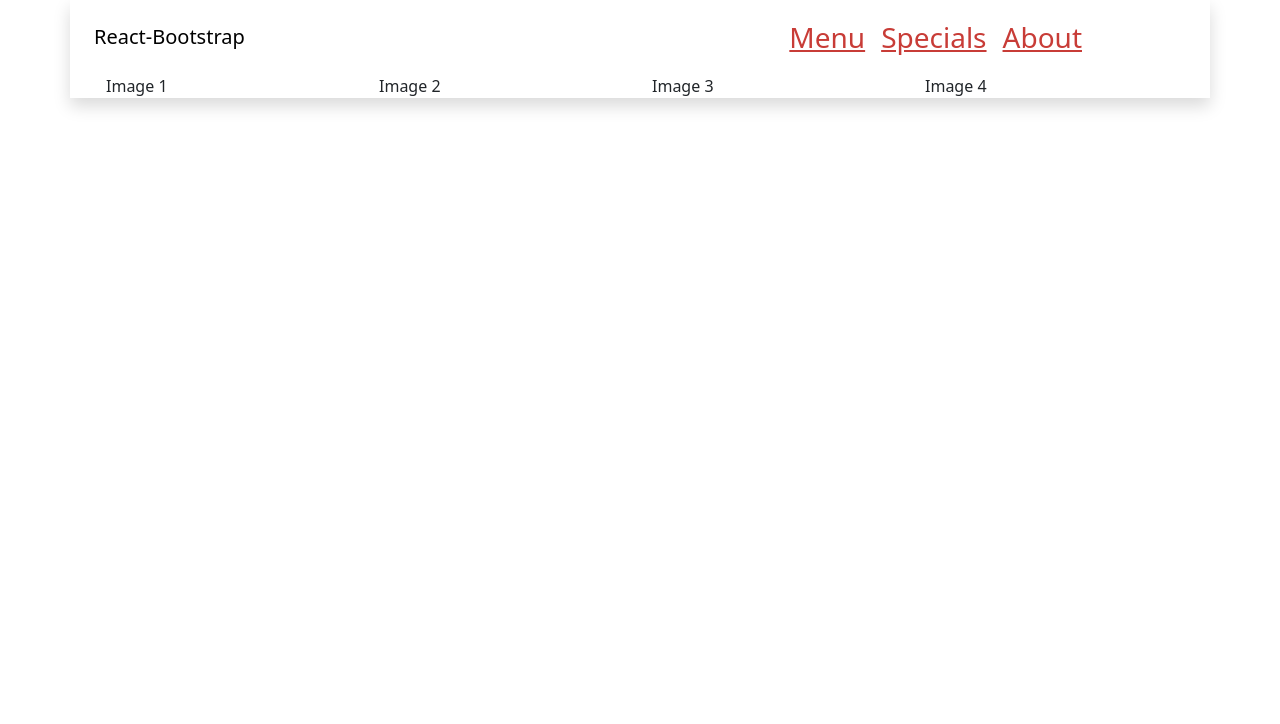
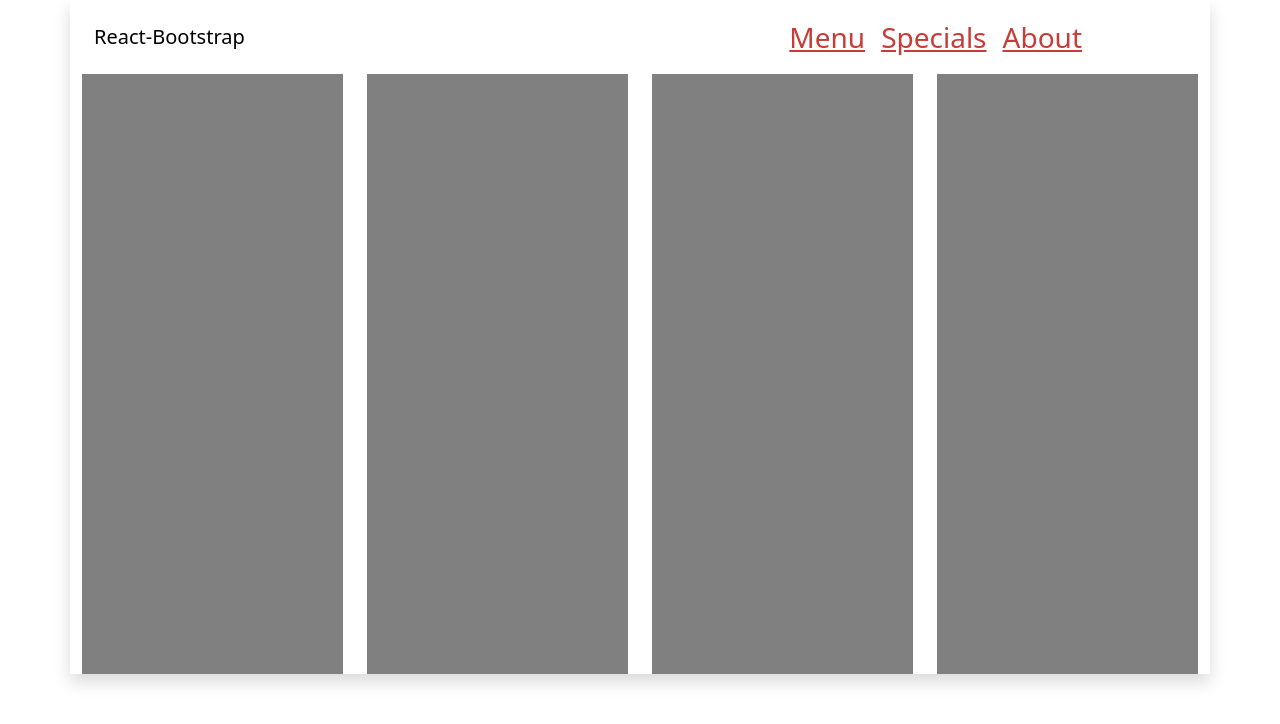
Before and after one commit to kensonjohnson/restaurant-client, a React (Vite) app: page / in a window 1280 px wide. Shown: the top 724 px of the page. Built offline with nearby package versions, Linux system fonts and the light colour scheme.

Commit message:
Created simple hero with placeholders for images

```diff
--- /dev/null
+++ b/src/components/Main/Hero.module.css
@@ -0,0 +1,5 @@
+.placeholder {
+  height: 100%;
+  width: 100%;
+  background-color: gray;
+}
--- a/src/components/Main/Hero.tsx
+++ b/src/components/Main/Hero.tsx
@@ -1,14 +1,14 @@
-import { Col, Container, Row } from "react-bootstrap";
+import { Row } from "react-bootstrap";
+import { HeroImage } from "./HeroImage";
+// import styles from "./Hero.module.css";
 
 export function Hero() {
   return (
-    <Container as="section">
-      <Row>
-        <Col>Image 1</Col>
-        <Col>Image 2</Col>
-        <Col>Image 3</Col>
-        <Col>Image 4</Col>
-      </Row>
-    </Container>
+    <Row as="section" className="px-0" style={{ height: 600 }}>
+      <HeroImage />
+      <HeroImage />
+      <HeroImage />
+      <HeroImage />
+    </Row>
   );
 }
--- /dev/null
+++ b/src/components/Main/HeroImage.tsx
@@ -0,0 +1,10 @@
+import { Col } from "react-bootstrap";
+import styles from "./Hero.module.css";
+
+export function HeroImage() {
+  return (
+    <Col xs={{ span: 12 }} lg={{ span: 3 }} className="w-25">
+      <div className={styles.placeholder}></div>
+    </Col>
+  );
+}
--- a/src/components/Main/Main.tsx
+++ b/src/components/Main/Main.tsx
@@ -3,7 +3,7 @@ import { Hero } from "./Hero";
 
 export function Main() {
   return (
-    <Container as="main">
+    <Container as="main" className="px-0">
       <Hero />
     </Container>
   );
```
